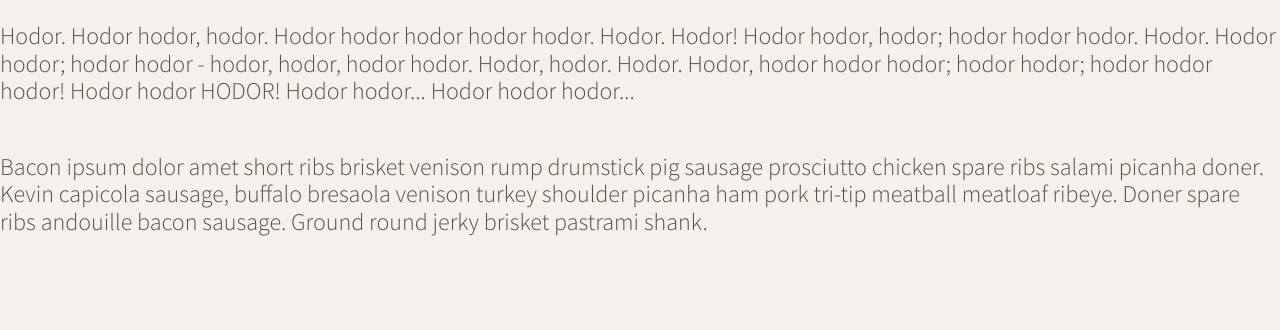
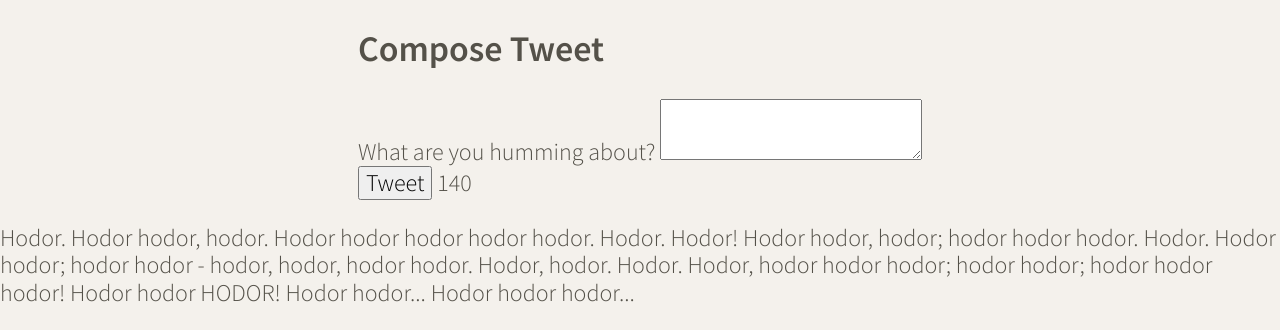
Before and after one commit to mwilliamsonholmes/tweeter, a website: page public/index.html in a window 1280 px wide. Shown: the part 522-852 px from the top of the page. Before the commit the page ends 800 px from the top, so only its background shows below. Drawn offline with nearby package versions, Linux system fonts and the light colour scheme.

Commit message:
added form for tweeting with button

```diff
--- a/public/index.html
+++ b/public/index.html
@@ -51,13 +51,22 @@
 
   <!-- Page-specific (main) content here -->
   <main class="container">
+    <section class="new-tweet">
+      <h2>Compose Tweet</h2>
+      <form>
+        <label for="tweet-text">What are you humming about?</label>
+        <textarea name="text" id="tweet-text"></textarea>
+        <div>
+          <button type="submit">Tweet</button>
+          <output name="counter" class="counter" for="tweet-text">140</output>
+        </div>
+      </form>
+    </section>
 
     <p>Hodor. Hodor hodor, hodor. Hodor hodor hodor hodor hodor. Hodor. Hodor! Hodor hodor, hodor; hodor hodor hodor.
       Hodor. Hodor hodor; hodor hodor - hodor, hodor, hodor hodor. Hodor, hodor. Hodor. Hodor, hodor hodor hodor; hodor
       hodor; hodor hodor hodor! Hodor hodor HODOR! Hodor hodor... Hodor hodor hodor...</p>
-    <p>Bacon ipsum dolor amet short ribs brisket venison rump drumstick pig sausage prosciutto chicken spare ribs salami
-      picanha doner. Kevin capicola sausage, buffalo bresaola venison turkey shoulder picanha ham pork tri-tip meatball
-      meatloaf ribeye. Doner spare ribs andouille bacon sausage. Ground round jerky brisket pastrami shank.</p>
+
   </main>
 </body>
 
```
